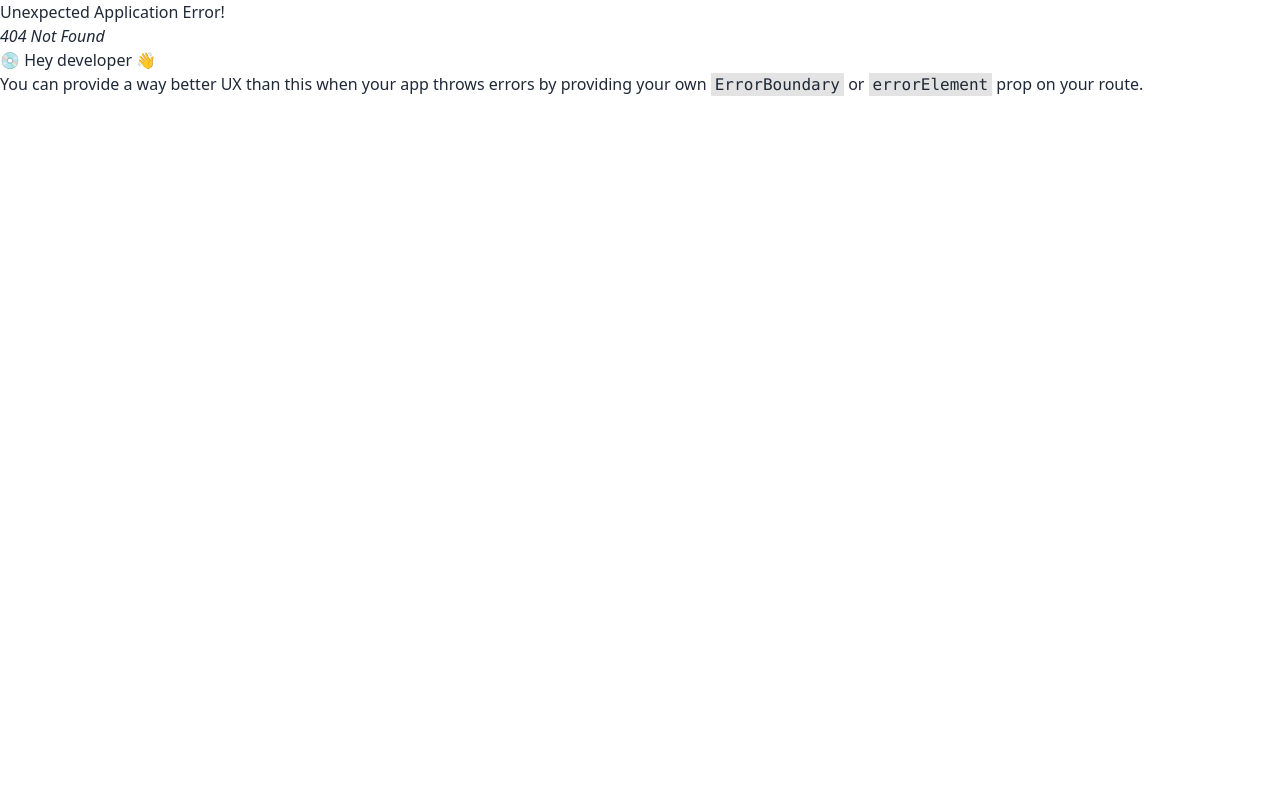
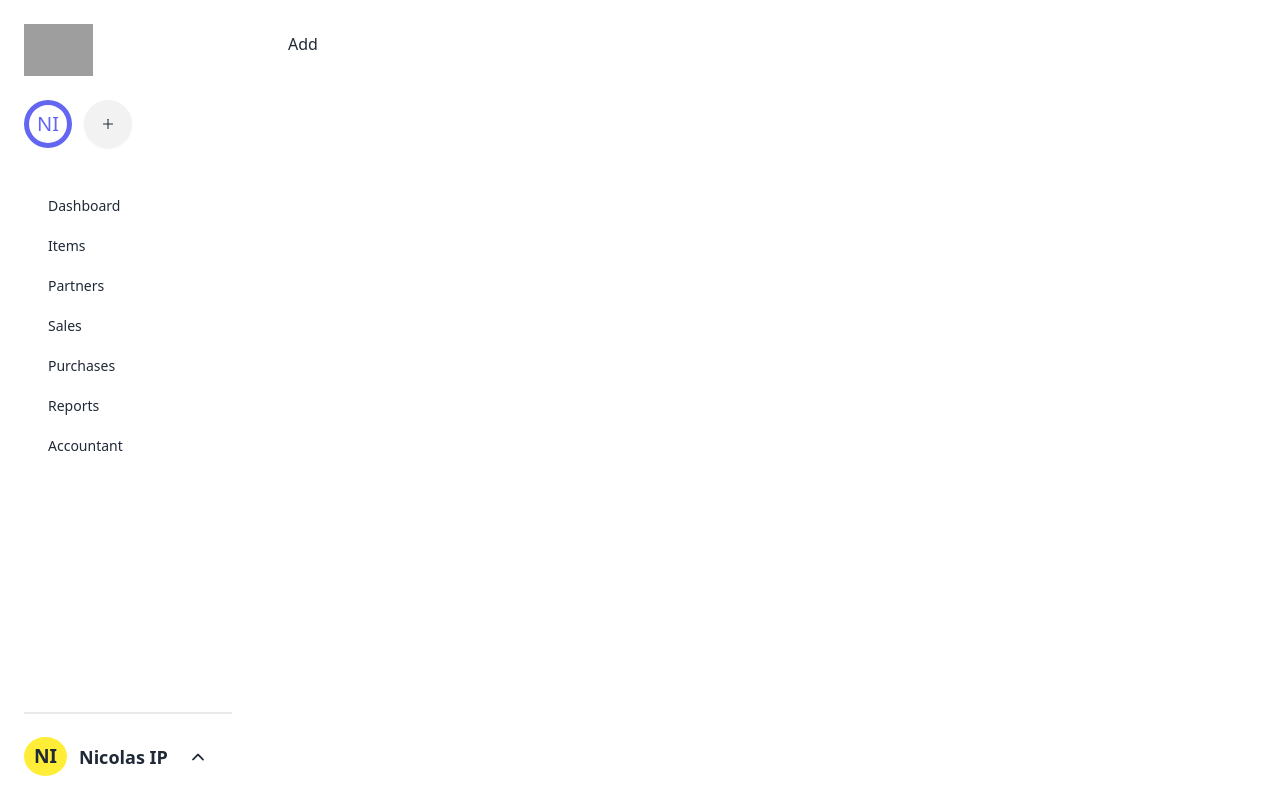
Before and after one commit to JannatulAfrozFaria/balabook-client, a React (Vite) app: page /addItem in a window 1280 px wide. Before the commit this address had no page. Built offline with nearby package versions, Linux system fonts and the light colour scheme; grey boxes are pictures that could not be loaded.

Commit message:
AddItem and Edit Item Component created

```diff
--- /dev/null
+++ b/src/DashboardPages/Items/AddItem.jsx
@@ -0,0 +1,11 @@
+
+
+const AddItem = () => {
+    return (
+        <div>
+            Add
+        </div>
+    );
+};
+
+export default AddItem;
--- /dev/null
+++ b/src/DashboardPages/Items/EditItem.jsx
@@ -0,0 +1,11 @@
+
+
+const EditItem = () => {
+    return (
+        <div>
+            Edit
+        </div>
+    );
+};
+
+export default EditItem;
```
Also changed, not shown: src/Routes/Routes.jsx (+11 -1 lines).
